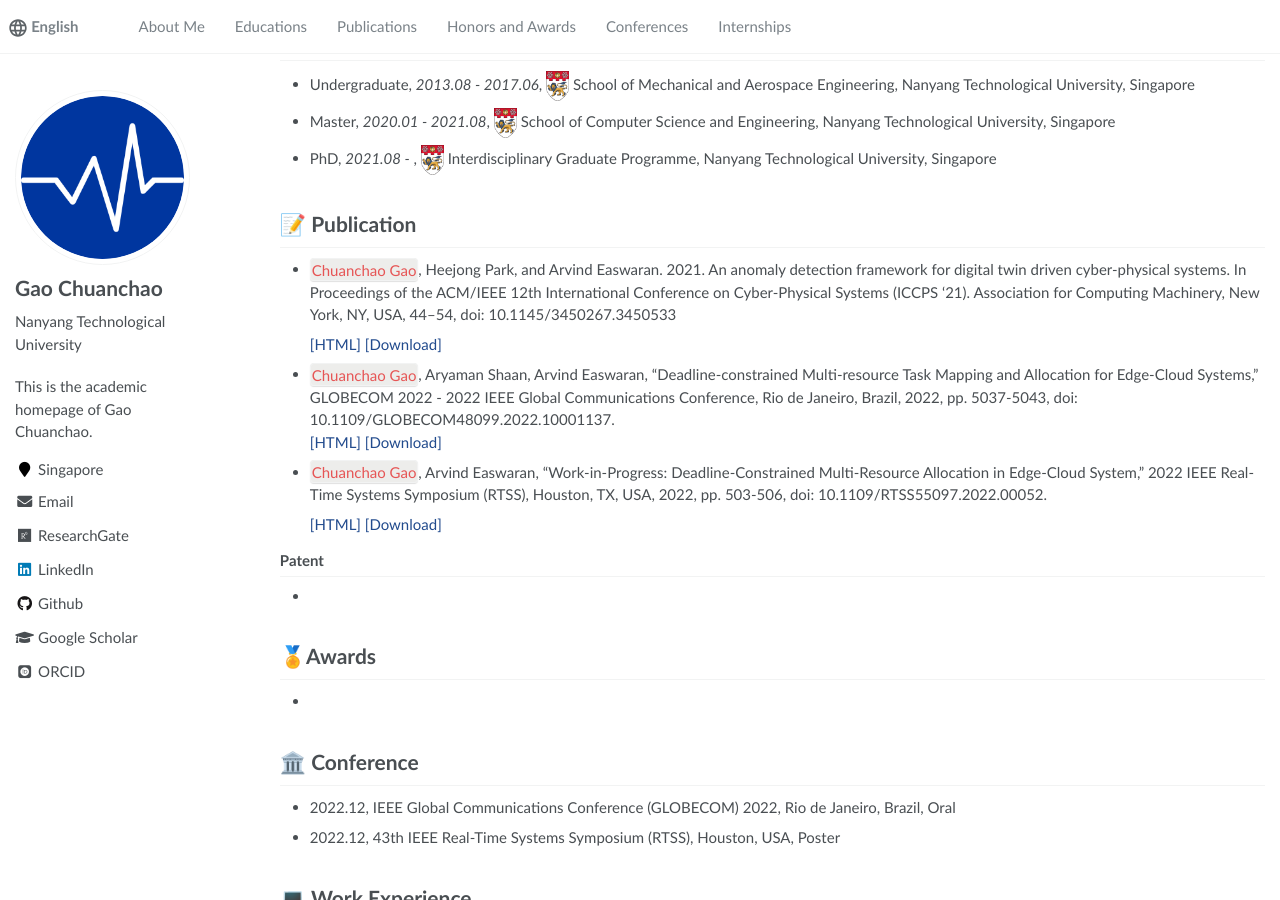
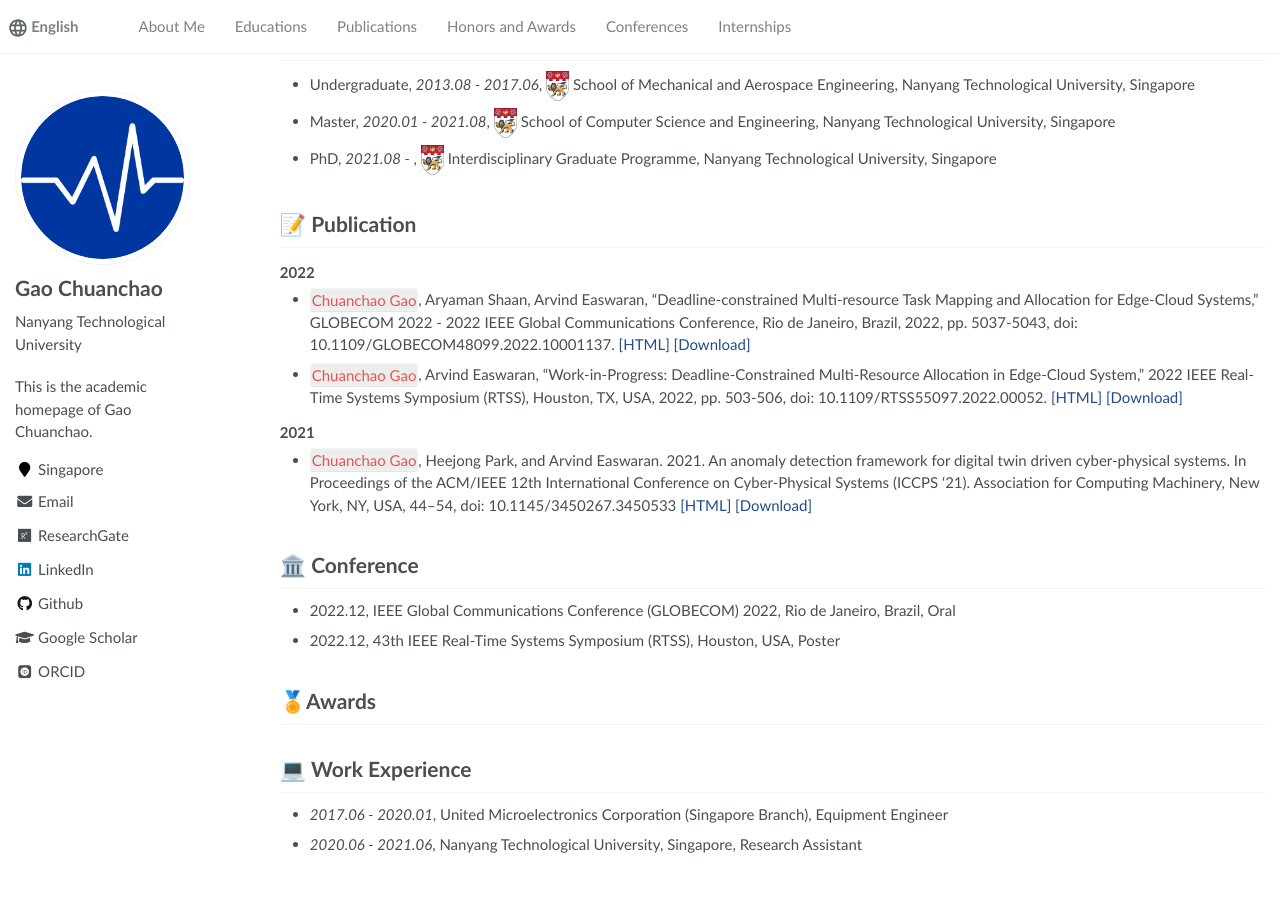
Before and after one commit to gaochuanchao/gaochuanchao.github.io, a Jekyll site: the page built from _pages/about.md, in a window 1280 px wide and 900 px high, scrolled down 277 px. Built offline with Jekyll 4.4.1, drawn with Linux system fonts in a browser that asks for light colours; some web fonts are replaced.

Commit message:
update info

```diff
--- a/_pages/about.md
+++ b/_pages/about.md
@@ -26,46 +26,41 @@ My research interest includes:
 - resource scheduling algorithm design
 - edge-cloud computing system resource management
 
-
-<span class='anchor' id='-xl'></span>
+<span class='anchor' id='-educations'></span>
 
 # 🎓 Education
 - Undergraduate, *2013.08 - 2017.06*, <a href="https://www.ntu.edu.sg/"><img class="png" src="/images/NTU.png" width="23pt"></a> School of Mechanical and Aerospace Engineering, Nanyang Technological University, Singapore
 - Master, *2020.01 - 2021.08*, <a href="https://www.ntu.edu.sg/"><img class="png" src="/images/NTU.png" width="23pt"></a> School of Computer Science and Engineering, Nanyang Technological University, Singapore
 - PhD, *2021.08 -* , <a href="https://www.ntu.edu.sg/"><img class="png" src="/images/NTU.png" width="23pt"></a> Interdisciplinary Graduate Programme, Nanyang Technological University, Singapore
 
-<span class='anchor' id='-lwzl'></span>
+<span class='anchor' id='-publications'></span>
 
 # 📝 Publication
 
+### 2022
+
+
+- `Chuanchao Gao`, Aryaman Shaan, Arvind Easwaran, "Deadline-constrained Multi-resource Task Mapping and Allocation for Edge-Cloud Systems," GLOBECOM 2022 - 2022 IEEE Global Communications Conference, Rio de Janeiro, Brazil, 2022, pp. 5037-5043, doi: 10.1109/GLOBECOM48099.2022.10001137.  [[HTML]](https://ieeexplore.ieee.org/abstract/document/10001137)  [[Download]](..\papers\Deadline-constrained Multi-resource Task Mapping and Allocation for Edge-Cloud System.pdf)
+- `Chuanchao Gao`, Arvind Easwaran, "Work-in-Progress: Deadline-Constrained Multi-Resource Allocation in Edge-Cloud System," 2022 IEEE Real-Time Systems Symposium (RTSS), Houston, TX, USA, 2022, pp. 503-506, doi: 10.1109/RTSS55097.2022.00052.
+  [[HTML]](https://ieeexplore.ieee.org/abstract/document/9984794)  [[Download]](..\papers\Work-in-Progress Deadline-Constrained Multi-Resource Allocation in Edge-Cloud System.pdf)
+
+### 2021
+
 
 - `Chuanchao Gao`, Heejong Park, and Arvind Easwaran. 2021. An anomaly detection framework for digital twin driven cyber-physical systems. In Proceedings of the ACM/IEEE 12th International Conference on Cyber-Physical Systems (ICCPS '21). Association for Computing Machinery, New York, NY, USA, 44–54, doi: 10.1145/3450267.3450533
-
   [[HTML]](https://dl.acm.org/doi/abs/10.1145/3450267.3450533)  [[Download]](https://dl.acm.org/doi/abs/10.1145/3450267.3450533)
 
-- `Chuanchao Gao`, Aryaman Shaan, Arvind Easwaran, "Deadline-constrained Multi-resource Task Mapping and Allocation for Edge-Cloud Systems," GLOBECOM 2022 - 2022 IEEE Global Communications Conference, Rio de Janeiro, Brazil, 2022, pp. 5037-5043, doi: 10.1109/GLOBECOM48099.2022.10001137.
-  [[HTML]](https://ieeexplore.ieee.org/abstract/document/10001137)  [[Download]](..\papers\Deadline-constrained Multi-resource Task Mapping and Allocation for Edge-Cloud System.pdf)
-
-- `Chuanchao Gao`, Arvind Easwaran, "Work-in-Progress: Deadline-Constrained Multi-Resource Allocation in Edge-Cloud System," 2022 IEEE Real-Time Systems Symposium (RTSS), Houston, TX, USA, 2022, pp. 503-506, doi: 10.1109/RTSS55097.2022.00052.
-
-  [[HTML]](https://ieeexplore.ieee.org/abstract/document/9984794)  [[Download]](..\papers\Work-in-Progress Deadline-Constrained Multi-Resource Allocation in Edge-Cloud System.pdf)
-
-### Patent
----
--
-
-<span class='anchor' id='-ryjx'></span>
-
-# 🏅Awards
--
-
-<span class='anchor' id='-xshy'></span>
+<span class='anchor' id='-conferences'></span>
 
 # 🏛️ Conference
+
 - 2022.12, IEEE Global Communications Conference (GLOBECOM) 2022, Rio de Janeiro, Brazil, Oral
 - 2022.12, 43th IEEE Real-Time Systems Symposium (RTSS), Houston, USA, Poster
 
-<span class='anchor' id='-gzsx'></span>
+<span class='anchor' id='-honors-and-awards'></span>
+
+# 🏅Awards
+<span class='anchor' id='-internships'></span>
 
 # 💻 Work Experience
 - *2017.06 - 2020.01*, United Microelectronics Corporation (Singapore Branch), Equipment Engineer
```
